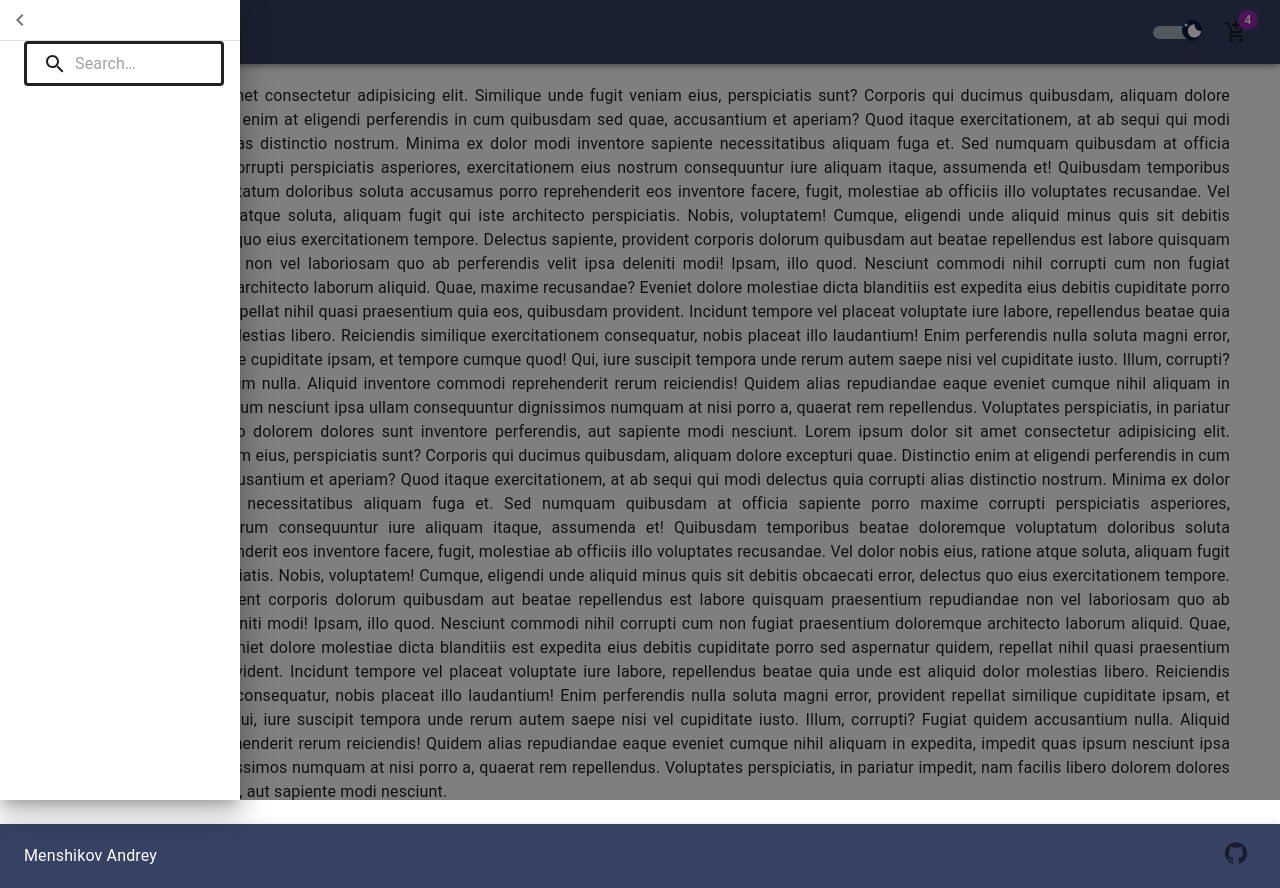
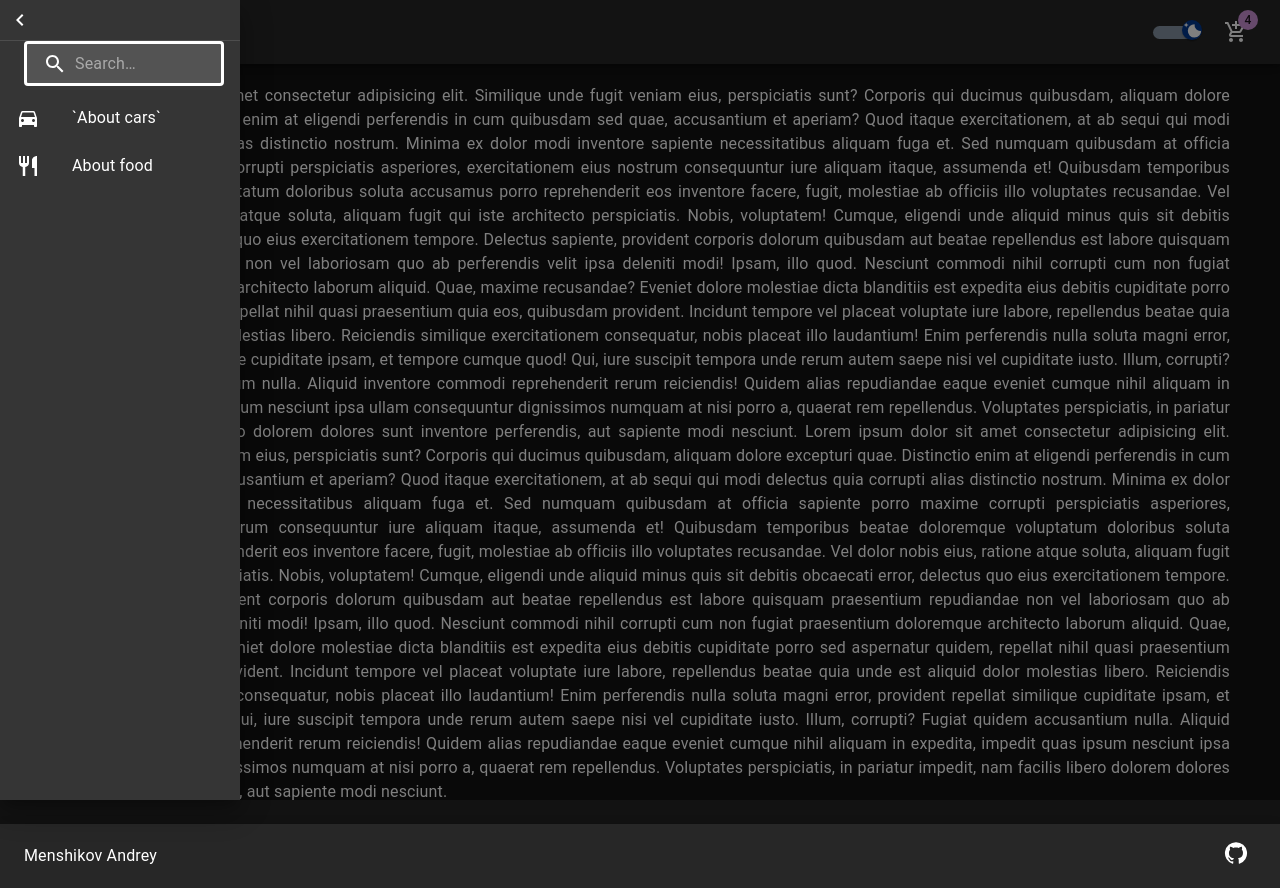
Before and after one commit to Drimodaren/store-things-for-men, a React (Vite) app: page / in a window 1280 px wide. Both pictures are taken after a click on the button 44 px from the left and 32 px from the top of the page. Built offline with nearby package versions, Linux system fonts and the light colour scheme.

Commit message:
#1 make theme switch

```diff
--- a/src/components/containers/ThemeProviderContainer.tsx
+++ b/src/components/containers/ThemeProviderContainer.tsx
@@ -1,8 +1,18 @@
-import { CssBaseline, ThemeProvider } from "@mui/material";
-import { theme } from "../../constants/theme";
-import { FC, PropsWithChildren } from "react";
+import { CssBaseline, ThemeProvider, createTheme } from "@mui/material";
+import { theme as defaultTheme } from "../../constants/theme";
+import { FC, PropsWithChildren, useMemo } from "react";
+import { useAppSelector } from "../../hooks/useAppSelector";
 
 export const ThemeProviderContainer: FC<PropsWithChildren> = ({ children }) => {
+    const mode = useAppSelector(state => state.changeTheme.mode);
+    const theme = useMemo(() => {
+        return createTheme({
+            ...defaultTheme,
+            palette: {
+                mode
+            }
+        });
+    }, [mode]);
     return (
         <ThemeProvider theme={theme}>
             <CssBaseline />
--- a/src/constants/theme.ts
+++ b/src/constants/theme.ts
@@ -5,15 +5,6 @@ const defaultPalette = createTheme({
         primary: {
             main: "#364163"
         }
-    },
-    breakpoints: {
-        values: {
-            xs: 0,
-            sm: 600,
-            md: 900,
-            lg: 1200,
-            xl: 1536
-        }
     }
 });
 export const theme = responsiveFontSizes(defaultPalette);
--- a/src/layout/Header/index.tsx
+++ b/src/layout/Header/index.tsx
@@ -1,26 +1,27 @@
-import { FormControlLabel, FormGroup, IconButton, Badge } from "@mui/material";
+import { FormGroup, IconButton, Badge } from "@mui/material";
 import MenuIcon from "@mui/icons-material/Menu";
 import { AppBarForMen, PartUtils, ThemeSwitch, ToolbarForMen } from "./headerStyle";
-import { useState } from "react";
 import { useAppDispatch } from "../../hooks/useAppDispatch";
 import { toggleSideBarAC } from "../../store/sideBar/slice";
 import AddShoppingCartIcon from "@mui/icons-material/AddShoppingCart";
+import { toggleThemeAC } from "../../store/changeTheme/themeSlice";
+import { useAppSelector } from "../../hooks/useAppSelector";
 
 export const Header = () => {
     const dispatch = useAppDispatch();
+    const changeColor = useAppSelector(state => state.changeTheme);
+    console.log(changeColor.mode);
 
     const toggle = () => {
         dispatch(toggleSideBarAC());
     };
 
-    const [changeColor, setColor] = useState(false);
-
     const handlechangeColor = () => {
-        setColor(!changeColor);
+        dispatch(toggleThemeAC());
     };
     return (
         <AppBarForMen>
-            <ToolbarForMen open={changeColor}>
+            <ToolbarForMen>
                 <IconButton onClick={toggle}>
                     <MenuIcon />
                 </IconButton>
--- a/src/layout/SideBar/index.tsx
+++ b/src/layout/SideBar/index.tsx
@@ -1,4 +1,14 @@
-import { Divider, IconButton, Theme, useTheme } from "@mui/material";
+import {
+    Divider,
+    IconButton,
+    List,
+    ListItem,
+    ListItemButton,
+    ListItemIcon,
+    ListItemText,
+    Theme,
+    useTheme
+} from "@mui/material";
 import { DrawerForMen, Search, SearchIconWrapper, StyledInputBase } from "./sideBarStyle";
 import SearchIcon from "@mui/icons-material/Search";
 import ChevronLeftIcon from "@mui/icons-material/ChevronLeft";
@@ -6,6 +16,8 @@ import { useAppDispatch } from "../../hooks/useAppDispatch";
 import { toggleSideBarAC } from "../../store/sideBar/slice";
 import { useAppSelector } from "../../hooks/useAppSelector";
 import useMediaQuery from "@mui/material/useMediaQuery";
+import DirectionsCarIcon from "@mui/icons-material/DirectionsCar";
+import RestaurantIcon from "@mui/icons-material/Restaurant";
 
 export const LeftSideBar = () => {
     const dispatch = useAppDispatch();
@@ -31,6 +43,25 @@ export const LeftSideBar = () => {
                 </SearchIconWrapper>
                 <StyledInputBase placeholder="Search…" inputProps={{ "aria-label": "search" }} />
             </Search>
+            <List>
+                <ListItem disablePadding>
+                    <ListItemButton>
+                        <ListItemIcon>
+                            <DirectionsCarIcon />
+                        </ListItemIcon>
+                        <ListItemText primary="`About cars`" />
+                    </ListItemButton>
+                </ListItem>
+
+                <ListItem disablePadding>
+                    <ListItemButton>
+                        <ListItemIcon>
+                            <RestaurantIcon />
+                        </ListItemIcon>
+                        <ListItemText primary="About food" />
+                    </ListItemButton>
+                </ListItem>
+            </List>
         </DrawerForMen>
     );
 };
--- a/src/layout/SideBar/sideBarStyle.tsx
+++ b/src/layout/SideBar/sideBarStyle.tsx
@@ -41,11 +41,16 @@ export const StyledInputBase = styled(InputBase)(({ theme }) => ({
     }
 }));
 
-export const DrawerForMen = styled(Drawer)({
+export const DrawerForMen = styled(Drawer)(({ theme }) => ({
     width: 240,
     flexShrink: 0,
     "& .MuiDrawer-paper": {
         width: 240,
         boxSizing: "border-box"
+    },
+    [theme.breakpoints.down("sm")]: {
+        "& .MuiDrawer-paper": {
+            width: "100%"
+        }
     }
-});
+}));
--- /dev/null
+++ b/src/store/changeTheme/themeSlice.ts
@@ -0,0 +1,28 @@
+import { createSlice } from "@reduxjs/toolkit";
+
+export enum ThemeModeEnum {
+    DARK = "dark",
+    LIGHT = "light"
+}
+
+export interface IThemeState {
+    mode: ThemeModeEnum;
+}
+
+export const initialState: IThemeState = {
+    mode: ThemeModeEnum.DARK
+};
+
+export const themeSlice = createSlice({
+    name: "changeTheme",
+    initialState,
+    reducers: {
+        toggleThemeAC: state => {
+            state.mode = state.mode === ThemeModeEnum.DARK ? ThemeModeEnum.LIGHT : ThemeModeEnum.DARK;
+        }
+    }
+});
+
+const { reducer, actions } = themeSlice;
+export const { toggleThemeAC } = actions;
+export default reducer;
--- a/src/store/rootReducer.ts
+++ b/src/store/rootReducer.ts
@@ -1,6 +1,8 @@
 import { combineReducers } from "@reduxjs/toolkit";
 import sideBarReducer from "./sideBar/slice";
+import changeThemeReducer from "./changeTheme/themeSlice";
 
 export const rootReducer = combineReducers({
-    sideBar: sideBarReducer
+    sideBar: sideBarReducer,
+    changeTheme: changeThemeReducer
 });
```
